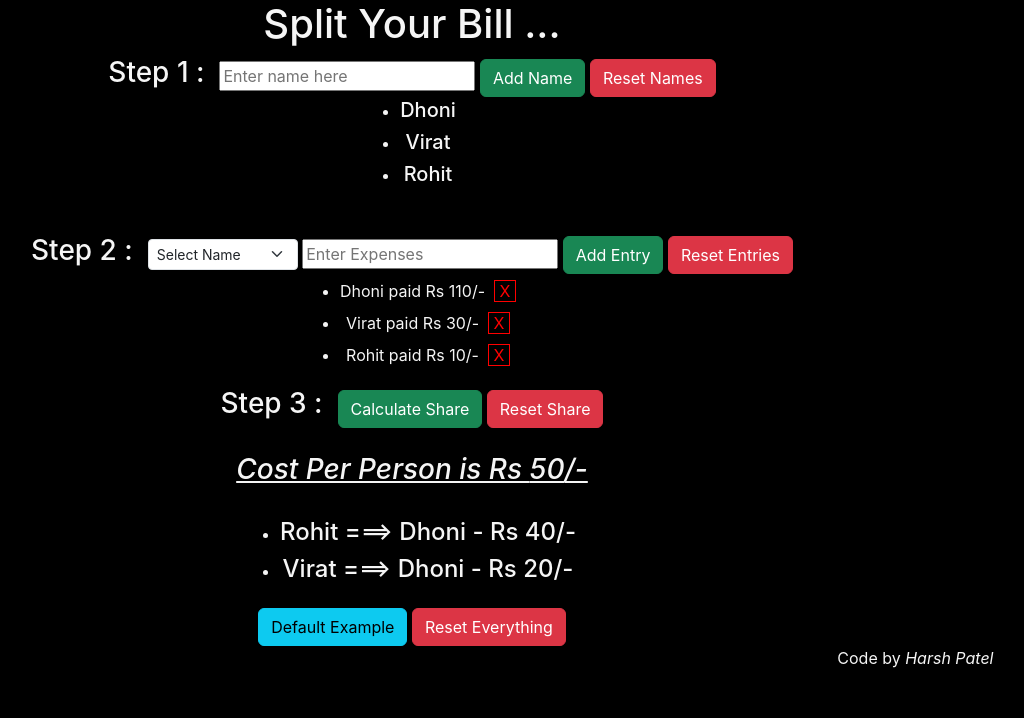
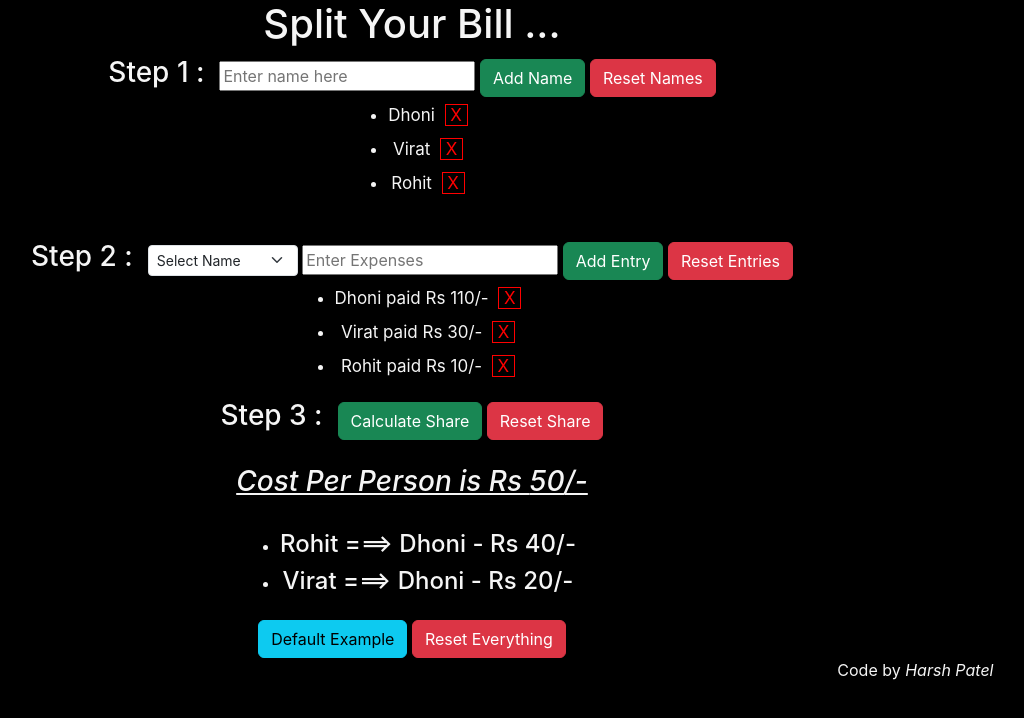
Before and after one commit to it-harsh/react, a React (Create React App) app: page / in a window 1280 px wide. Shown: the top 718 px of the page, without its empty margins (228-1252 px from the left). Built offline with nearby package versions, Linux system fonts and the light colour scheme.

Commit message:
Added delete name functionality

```diff
--- a/src/Components/BillSplitter.js
+++ b/src/Components/BillSplitter.js
@@ -64,6 +64,7 @@ export default function BillSplitter(){
         if(inputName !== ""){
             setNameList([...nameList,inputName])
             nameRef.current.value = '';
+            setInputName("")
         }
     }
 
@@ -71,7 +72,9 @@ export default function BillSplitter(){
         e.preventDefault()
         if(dropDownName !== "Select Name" && amount !== 0 && dropDownName !== "")  {
             setNameAmount([...nameAmount,{name:dropDownName,amount:amount}])
-            amountRef.current.value = 0
+            amountRef.current.value = ''
+            setAmount(0)
+            resetShare(e)
         }
     }
 
@@ -150,12 +153,42 @@ export default function BillSplitter(){
         resetShare(e)
     }
 
-    const deleteItem= (e) => {
+    const deleteItem = (e) => {
         e.preventDefault()
         setNameAmount((prev) => prev.filter((data,idx) => {
                     return (idx.toString() !== e.target.id)
         }))
         resetShare(e)
+    }
+    const deleteName = (e) => {
+        e.preventDefault()
+        var indexName = nameList[parseInt(e.target.id)]
+        // console.log(indexName)
+
+        var flag  = false
+
+        // Find if the name exist in expense list
+        for(var j=0;j<nameAmount.length;j++){
+            if(nameAmount[j].name == indexName){
+                flag=true
+            }
+        }
+
+        //filter now names (if exists) from expense list and then remove name from nameList
+        if(flag == true){
+            var confirmation = window.confirm("These will also remove entries from Expense List. Continue? ")
+            console.log(confirmation)
+            if(confirmation === true && flag == true){
+                setNameAmount((prev) => prev.filter((z)  => {return z.name !== indexName}))
+                setNameList((prev) => prev.filter((z)  => {return z !== indexName}))
+                resetShare(e)
+            }
+        }else{
+            setNameList((prev) => prev.filter((z)  => {return z !== indexName}))
+            resetShare(e)
+        }
+
+
     }
 
     const calculateShare  = (e) => {
@@ -283,7 +316,10 @@ export default function BillSplitter(){
                             {
                                 nameList.map(function(data,id){
                                     if(data !== "Select Name"){
-                                        return  <li key={id}><h5>{data}</h5></li>
+                                        return  <li key={id} style={{fontSize:"17px",lineHeight:"2"}}>{data}&nbsp;&nbsp;
+                                                <span id={id} style={{color:"red",lineHeight:"normal",border:"1px solid red"}} onClick={deleteName} type='button'>&nbsp;X&nbsp;</span>
+                                                </li>
+
                                     }
                                 })
                             }
@@ -307,7 +343,7 @@ export default function BillSplitter(){
                 <ul>
                     {nameAmount.map(function(data,id){
                         if(data.name !==  "" && data.amount !== 0){
-                            return <li style={{lineHeight:"2"}} key={id}> {data.name} paid Rs {data.amount}/-  &nbsp;
+                            return <li style={{fontSize:"17px",lineHeight:"2"}} key={id}> {data.name} paid Rs {data.amount}/-  &nbsp;
                                     <span id={id} style={{color:"red",lineHeight:"normal",border:"1px solid red"}} onClick={deleteItem} type='button'>&nbsp;X&nbsp;</span>
                                     </li>
                         }
```
